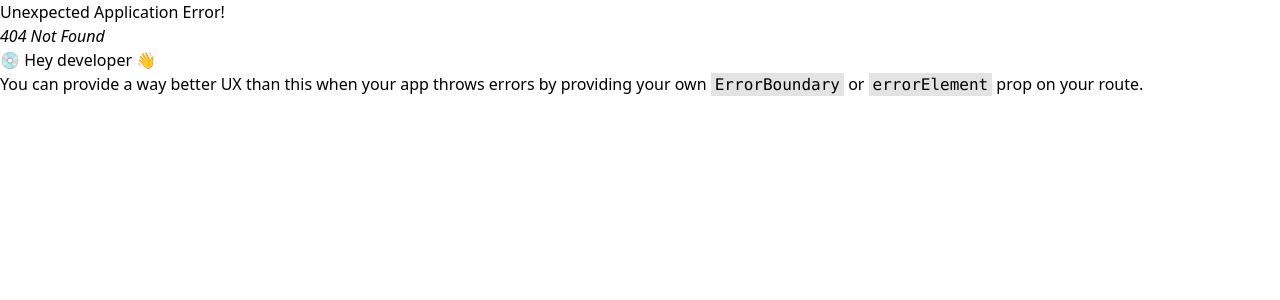
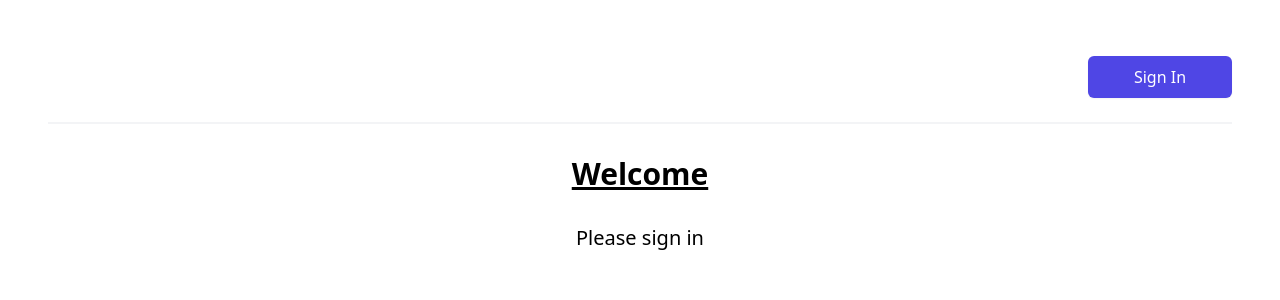
Before and after one commit to arief-github/learning-react-typescript, a React (Vite) app: page / in a window 1280 px wide. Before the commit this address had no page. Shown: the top 300 px of the page. Built offline with nearby package versions, Linux system fonts and the light colour scheme.

Commit message:
props drilling approach

```diff
--- a/src/App.tsx
+++ b/src/App.tsx
@@ -1,10 +1,95 @@
-import { Alert } from "./components/Alert";
+import { useReducer } from "react";
+import { Header } from "./components/Header";
+import { Main } from "./components/Main";
+import { authenticate, User } from "./api/authenticate";
+import { authorize } from "./api/authenticate";
+
 import './App.css'
 
+type State = {
+  user: undefined | User,
+  permissions: undefined | string[],
+  loading: boolean
+}
+
+const initialState: State = {
+  user: undefined,
+  permissions: undefined,
+  loading: false
+}
+
+type Action =
+| {
+    type: "authenticate"
+  }
+|
+  {
+    type: "authenticated",
+    user: User | undefined
+  }
+|
+  {
+    type: "authorize"
+  }
+|
+  {
+    type: "authorized",
+    permissions: string[],
+  }
+
+function reducer(state: State, action: Action): State {
+  switch(action.type) {
+    case "authenticate" :
+      return { ...state, loading: true }
+    case "authenticated" :
+      return { ...state, loading: false, user: action.user }
+    case "authorize" :
+      return { ...state, loading: true }
+    case "authorized" :
+      return {
+        ...state,
+        loading: false,
+        permissions: action.permissions
+      }
+    default:
+      return state;
+  }
+}
+
+
 function App() {
+  const [{ user, permissions, loading }, dispatch] = useReducer(reducer, initialState)
+
+  async function handleSignInClick() {
+    dispatch({ type: "authenticate" })
+
+    const authenticatedUser = await authenticate();
+
+    dispatch({
+      type: "authenticated",
+      user: authenticatedUser
+    });
+
+    if(authenticatedUser !== undefined) {
+      dispatch({ type: 'authorize' })
+
+      const authorizedPermissions = await authorize(authenticatedUser.id);
+
+      dispatch({
+        type: 'authorized',
+        permissions: authorizedPermissions,
+      })
+    }
+  }
+
   return (
-    <div className="App">
-      <Alert type="success" heading="success" closable>Everything is fine</Alert>
+    <div className="max-w-7xl mx-auto px-4">
+      <Header
+        user={user}
+        onSignInClick={handleSignInClick}
+        loading={loading}
+      />
+      <Main user={user} permissions={permissions} />
     </div>
   )
 
--- /dev/null
+++ b/src/api/authenticate.ts
@@ -0,0 +1,12 @@
+export type User = {
+    id: string;
+    name: string;
+}
+
+export function authenticate(): Promise<User | undefined> {
+    return new Promise((resolve) => setTimeout(() => resolve({ id: "1", name: "Okocha" })))
+}
+
+export function authorize(id: string): Promise<string[]> {
+    return new Promise((resolve) => setTimeout(() => resolve(["admin"]), 1000))
+}
--- /dev/null
+++ b/src/components/Content/index.tsx
@@ -0,0 +1,19 @@
+type Props = {
+    permissions: undefined | string[];
+}
+
+export function Content({ permissions }: Props) {
+    if (permissions === undefined) {
+        return null
+    }
+
+    return permissions.includes('admin') ? (
+        <p className="mt-4 text-lg text-center ">
+            Some important stuff that only an admin can do
+        </p>
+    ) : (
+        <p className="mt-4 text-lg text-center">
+            Insufficient permissions
+        </p>
+    )
+}
--- /dev/null
+++ b/src/components/Header/index.tsx
@@ -0,0 +1,23 @@
+import { User } from "../../api/authenticate";
+
+type Props = {
+    user: undefined | User;
+    onSignInClick: () => void;
+    loading: boolean;
+}
+
+export function Header({
+    user,
+    onSignInClick,
+    loading
+}: Props) {
+    const buttonClass = "whitespace-nowrap inline-flex items-center justify-center ml-auto px-4 py-2 w-36 border border-transparent rounded-md shadow-sm text-base font-medium text-white bg-indigo-600 hover:bg-indigo-700"
+
+    return (
+        <header className="flex justify-between items-center border-b-2 border-gray-100 py-6">
+            {
+                user ? (<span className="ml-auto font-bold"> { user.name } has Sign In ! </span>) : (<button onClick={onSignInClick} className={buttonClass} disabled={loading}>{ loading ? '...' : 'Sign In' }</button>)
+            }
+        </header>
+    )
+}
--- /dev/null
+++ b/src/components/Main/index.tsx
@@ -0,0 +1,19 @@
+import { User } from "../../api/authenticate";
+import { Content } from "../Content";
+
+type Props = {
+    user: undefined | User;
+    permissions: undefined | string[];
+}
+
+export function Main({ user, permissions }: Props) {
+    return (
+        <main className="py-8">
+            <h1 className="text-3xl text-center font-bold underline">Welcome</h1>
+            <p className="mt-8 text-xl text-center">
+                {user ? `Hello ${user.name}!` : "Please sign in"}
+            </p>
+            <Content permissions={permissions} />
+        </main>
+    )
+}
--- a/src/main.tsx
+++ b/src/main.tsx
@@ -1,11 +1,11 @@
 import { StrictMode } from 'react'
 import { createRoot } from 'react-dom/client'
 import './index.css'
-import { Routes } from './routes'
-// import App from './App.tsx'
+// import { Routes } from './routes'
+import App from './App.tsx'
 
 createRoot(document.getElementById('root')!).render(
   <StrictMode>
-    <Routes />
+    <App />
   </StrictMode>,
 )
```
